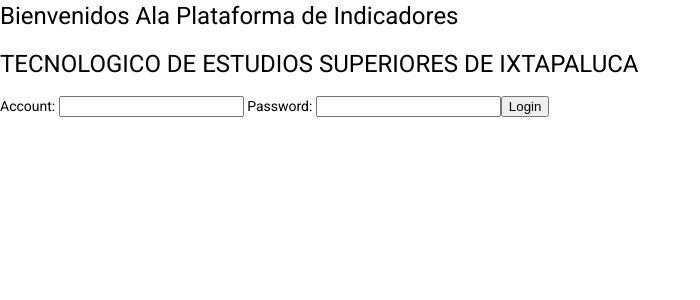
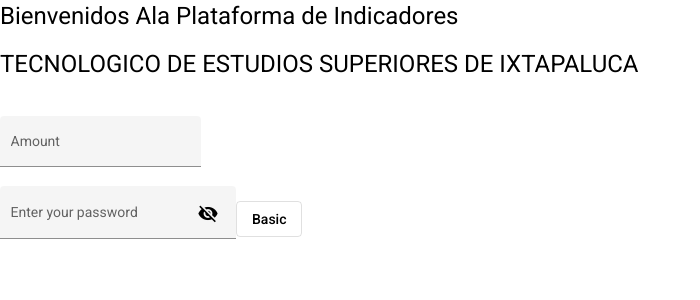
Before and after one commit to mcciak22/Tesi-Indicadores-FrontEnd, an Angular app: page / in a window 1280 px wide. Shown: the top 300 px of the page, without its empty margins (0-700 px from the left). Built offline with nearby package versions, Linux system fonts and the light colour scheme.

Commit message:
adds librarys

```diff
--- a/src/app/main/pages/authentication/login/login.component.html
+++ b/src/app/main/pages/authentication/login/login.component.html
@@ -6,16 +6,24 @@
 
     <form name="loginForm" [formGroup]="loginForm">
 
-        <label>
-          Account:
-          <input type="text" formControlName="email">
-        </label>
 
-        <label>
-          Password:
-          <input type="text" formControlName="password">
-        </label>
-      <button>Login</button>
+      <div class="example-container">
+
+        <br>
+        <mat-form-field appearance="fill">
+          <mat-label>Amount</mat-label>
+          <input matInput class="example-right-align">
+        </mat-form-field>
+      </div>
+      <mat-form-field appearance="fill">
+        <mat-label>Enter your password</mat-label>
+        <input matInput [type]="hide ? 'password' : 'text'">
+        <button mat-icon-button matSuffix (click)="hide = !hide" [attr.aria-label]="'Hide password'" [attr.aria-pressed]="hide">
+        <mat-icon>{{hide ? 'visibility_off' : 'visibility'}}</mat-icon>
+        </button>
+      </mat-form-field>
+
+      <button mat-stroked-button>Basic</button>
       </form>
 
 
--- a/src/app/main/pages/authentication/login/login.component.ts
+++ b/src/app/main/pages/authentication/login/login.component.ts
@@ -1,5 +1,14 @@
 import { Component, OnInit } from '@angular/core';
-import { FormBuilder, FormGroup, Validators } from '@angular/forms';
+import { FormBuilder, FormControl, FormGroup, FormGroupDirective, NgForm, Validators } from '@angular/forms';
+import { ErrorStateMatcher } from '@angular/material/core';
+
+/** Error when invalid control is dirty, touched, or submitted. */
+export class MyErrorStateMatcher implements ErrorStateMatcher {
+  isErrorState(control: FormControl | null, form: FormGroupDirective | NgForm | null): boolean {
+    const isSubmitted = form && form.submitted;
+    return !!(control && control.invalid && (control.dirty || control.touched || isSubmitted));
+  }
+}
 
 @Component({
   selector: 'app-login',
@@ -8,6 +17,8 @@ import { FormBuilder, FormGroup, Validators } from '@angular/forms';
 })
 export class LoginComponent implements OnInit {
   loginForm: FormGroup;
+  hide = true;
+  matcher = new MyErrorStateMatcher();
 
   constructor(
     private _formBuilder: FormBuilder
@@ -22,5 +33,10 @@ export class LoginComponent implements OnInit {
       password: ['', [Validators.required, Validators.minLength(6)]]
   });
   }
+  valuesform(){
+    console.log(this.loginForm.value.email);
+
+  }
+
 
 }
```
Also changed, not shown: src/app/app.module.ts (+8 -1 lines).
